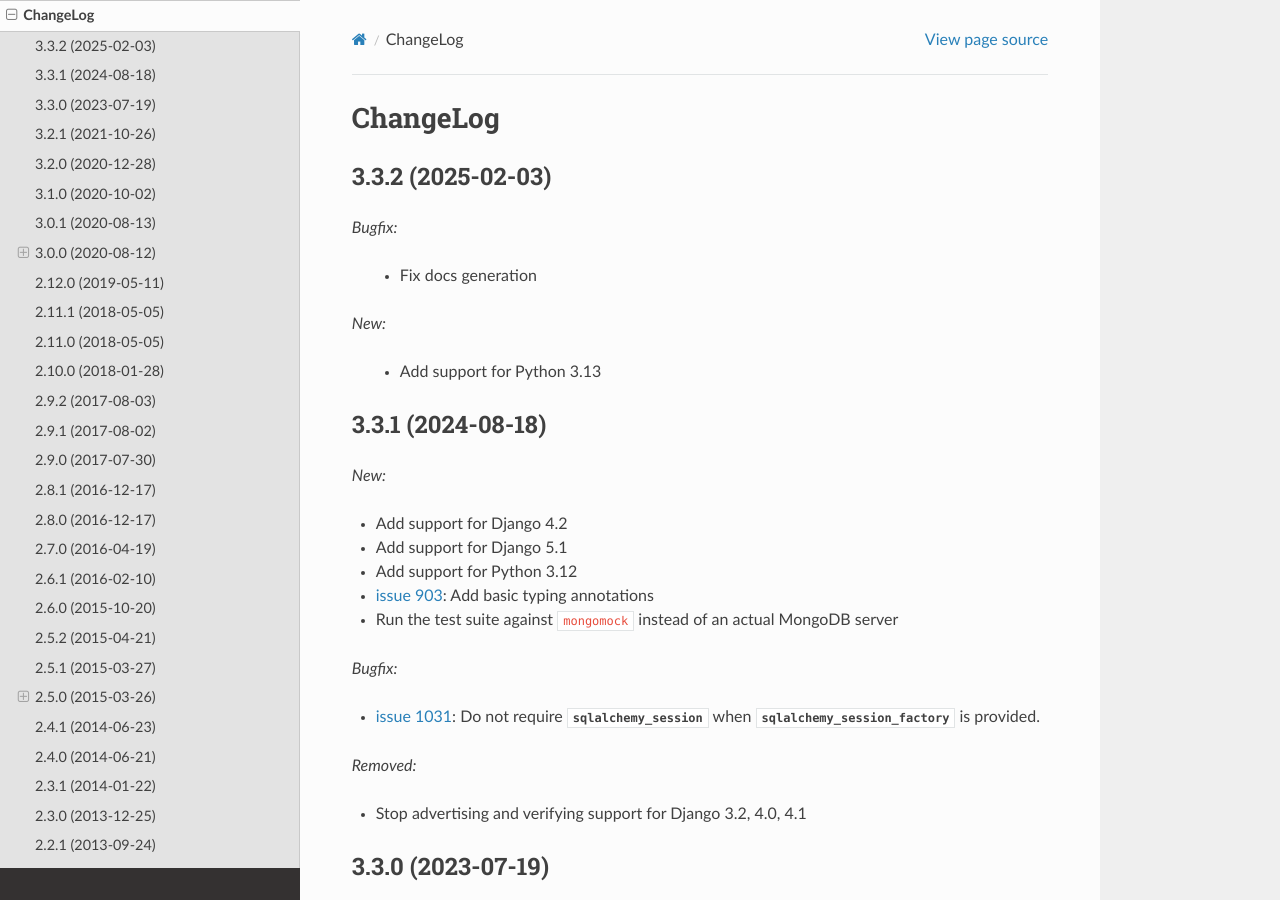
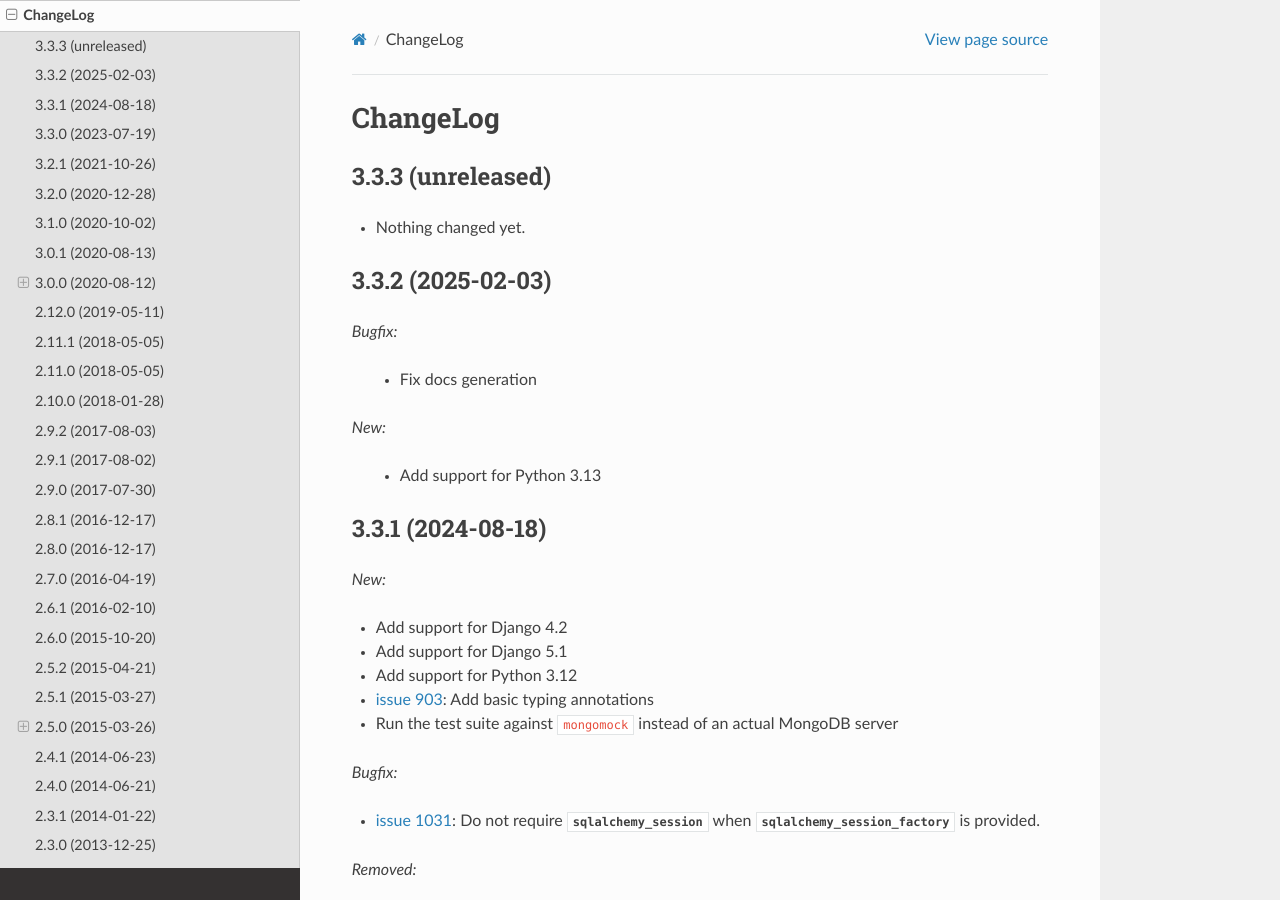
Before and after one commit to FactoryBoy/factory_boy, a Sphinx documentation site: the page built from docs/changelog.rst, in a window 1280 px wide and 900 px high. Built offline with Sphinx 7.4.7 and the Read the Docs theme 3.1.0, drawn with Linux system fonts in a browser that asks for light colours.

Commit message:
Back to development: 3.3.3

```diff
--- a/docs/changelog.rst
+++ b/docs/changelog.rst
@@ -2,6 +2,12 @@ ChangeLog
 =========
 
 .. Note for v4.x: don't forget to check "Deprecated" sections for removal.
+
+3.3.3 (unreleased)
+------------------
+
+- Nothing changed yet.
+
 
 3.3.2 (2025-02-03)
 ------------------
--- a/setup.cfg
+++ b/setup.cfg
@@ -1,6 +1,6 @@
 [metadata]
 name = factory_boy
-version = 3.3.2
+version = 3.3.3.dev0
 description = A versatile test fixtures replacement based on thoughtbot's factory_bot for Ruby.
 long_description = file: README.rst
 # https://docutils.sourceforge.io/FAQ.html#what-s-the-official-mime-type-for-restructuredtext-data
```
